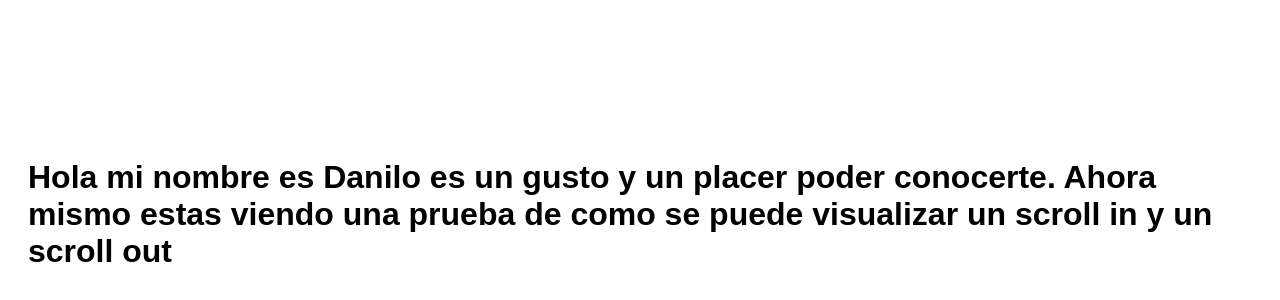
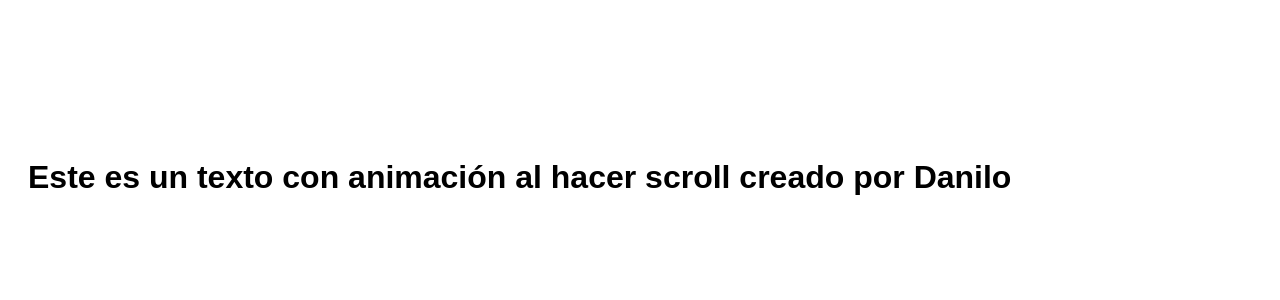
Before and after one commit to Decarrillo/Mojarra, a plain HTML site: page index.html in a window 1280 px wide. Shown: the part 670-970 px from the top of the page. Drawn offline with Linux system fonts and the light colour scheme.

Commit message:
Update index.html

```diff
--- a/index.html
+++ b/index.html
@@ -22,7 +22,7 @@
 </head>
 <body>
   <div id="animatedText" class="fade-in">
-    <h1>Hola mi nombre es Danilo es  un gusto y un placer poder conocerte. Ahora  mismo estas viendo una prueba de como se puede visualizar un scroll in y un scroll out</h1>
+    <h1>Este es un texto con animación al hacer scroll creado por Danilo</h1>
   </div>
 
   <script>
```
